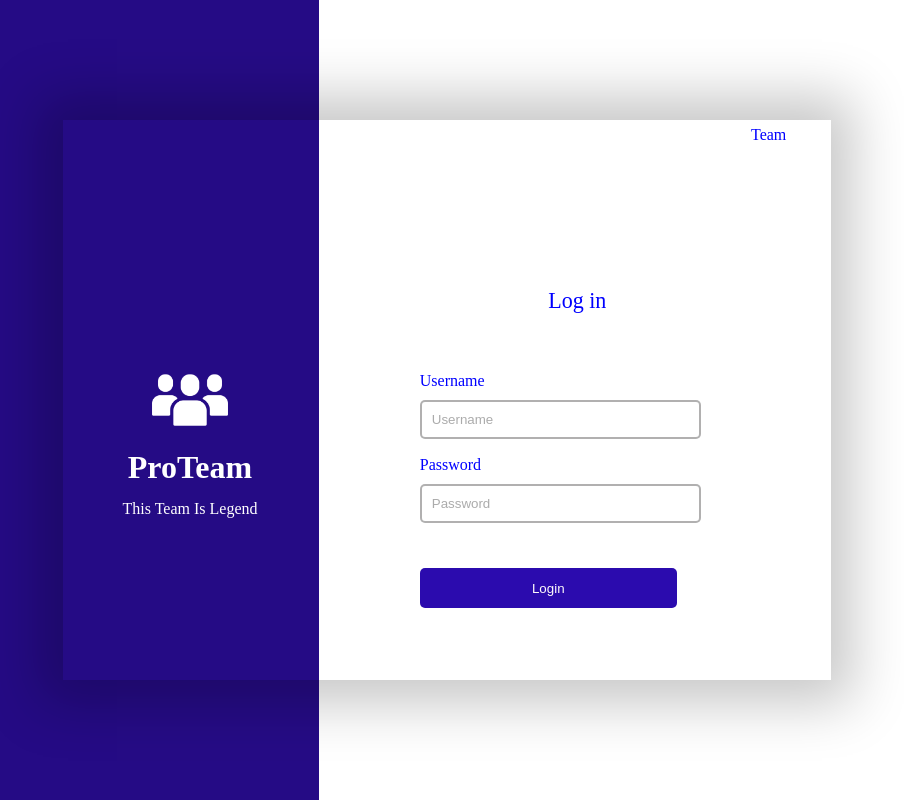
After one commit to andikafahrezzi/dss-saw, a PHP site: page /login.php in a window 1280 px wide. The commit adds this page. Shown: the whole page, without its empty margins (193-1097 px from the left). Run offline with PHP 8.4, Linux system fonts and the light colour scheme.

Commit message:
feat: Add feature login

```diff
--- a/assets/css/custom.css
+++ b/assets/css/custom.css
@@ -3,13 +3,156 @@
 }
 
 .navbar {
-    background: blue;
+    background: #250b85;
+}
+
+ul li #logout {
+    margin-left: 15rem;
 }
 footer {
-    background: blue;
+    background: #250b85;
     color: white;
     padding: 1.5rem;
 }
 #navbarSupportedContent{
  margin-left: 15rem;
 }
+
+.f {
+    width: 40%;
+    height: 100%;
+    position: absolute;
+    top: 0;
+    left: 0;
+    background: #250b85;
+}
+.b {
+    width: 100%;
+    height: 100%;
+    display: flex;
+    align-items: center;
+    justify-content: center;
+    position: absolute;
+    top: 0;
+    left: 0;
+}
+.c {
+    width: 60%;
+    height: 70%;
+    display: flex;
+    -webkit-box-shadow: -2px 0px 52px 24px rgba(0,0,0,0.22);
+-moz-box-shadow: -2px 0px 52px 24px rgba(0,0,0,0.22);
+box-shadow: -2px 0px 52px 24px rgba(0,0,0,0.22);
+color: rgb(255, 255, 255);
+}
+.c .t {
+    width: 33.4%;
+    /* 67.6 */
+    /* background: red; */
+    height: 100%;
+    display: flex;
+    align-items: center;
+    justify-content: center;
+    position: relative;
+}
+.c .v {
+    width: 67.6%;
+    height: 100%;
+    display: flex;
+    align-items: center;
+    justify-content: center;
+    position: relative;
+    /* background: red; */
+}
+.c .t .box {
+    display: flex;
+    align-items: center;
+    justify-content: center;
+    width: 100%;
+}
+.c .t img {
+    width: 30%;
+}
+.c .t h1 {
+    position: absolute;
+    top: 55%;
+}
+.c .t p {
+    position: absolute;
+    top: 65%;
+}
+.c .v .z {
+    position: absolute;
+    top: 1%;
+    left: 100%;
+    transform: translateX(-80px);
+}
+.c .v .x {
+    position: absolute;
+    top: 30%;
+    font-size: 3ex;
+    left: 45%;
+    /* transform: translateX(-80px); */
+}
+.c .v .em {
+    position: absolute;
+    top: 45%;
+    /* font-size: 3ex; */
+    left: 20%;
+    /* transform: translateX(-80px); */
+}
+input {
+    border-radius: 5px;
+    padding: 10px;
+    opacity: 60%;
+    width: 50%;
+    border: 2px solid rgba(29, 28, 28, 0.568);
+}
+button {
+    background: #2b0bae;
+    border: 0;
+    border-radius: 5px;
+    padding: 10px;
+    width: 50%;
+    height: 40px;
+    display: flex;
+    align-items: center;
+    justify-content: center;
+}
+.c .v #emi {
+    position: absolute;
+    top: 50%;
+    /* font-size: 3ex; */
+    left: 20%;
+    /* transform: translateX(-80px); */
+}
+.c .v .ep {
+    position: absolute;
+    top: 60%;
+    /* font-size: 3ex; */
+    left: 20%;
+    /* transform: translateX(-80px); */
+}
+.c .v #epi {
+    position: absolute;
+    top: 65%;
+    /* font-size: 3ex; */
+    left: 20%;
+    /* transform: translateX(-80px); */
+}
+.c .v .lb {
+    position: absolute;
+    top: 80%;
+    /* font-size: 3ex; */
+    left: 20%;
+    /* transform: translateX(-80px); */
+    color: rgb(254, 251, 251);
+}
+.c .v .lb:active {
+    /* color: #1AEBB6; */
+    background: #090ea0ad;
+}
+
+#ket {
+    color: blue;
+}
--- a/index.php
+++ b/index.php
@@ -7,9 +7,10 @@ $index2 = mysqli_query($koneksi,"SELECT * FROM alternatif");
 	<br>
 	<div class="container">
 	  <h1 class="display-5 text-center" id="judul">
-	  	  Sistem Pendukung Keputusan Metode SAW <br>(Simple Additive Weighting)
+      Implementasi Metode Simple Additive Weighting (SAW) untuk Pemilihan Kota Wisata Terbaik bagi Warga Jakarta
+
       </h1>
-	   <p class="text-justify"> Simple Additive Weighting (SAW) Salah satu metode yang digunakan untuk menyelesaikan masalah dari Fuzzy Multiple Attribute Decision Making ( FMADM ) adalah metode Simple Additive Weighting (SAW) yaitu suatu metode yang digunakan untuk mencari alternatif optimal dari sejumlah alternatif dengan kriteria tertentu.</p>
+	   <p class="text-justify"> Metode SAW adalah salah satu metode yang sering digunakan dalam SPK untuk menentukan alternatif terbaik dari sejumlah alternatif berdasarkan beberapa kriteria yang telah ditentukan. Konsep dasar dari metode ini adalah mencari penjumlahan terbobot dari nilai setiap alternatif pada semua kriteria. Dengan kata lain, setiap kriteria diberikan bobot yang menunjukkan tingkat kepentingannya, kemudian nilai setiap alternatif pada masing-masing kriteria dikalikan dengan bobotnya, dan hasilnya dijumlahkan. Alternatif dengan nilai total tertinggi dianggap sebagai alternatif terbaik.</p>
 	</div>
 	<br>
 	<div style="width: 700px; box-sizing: border-box; margin: 0 auto;">
--- /dev/null
+++ b/login.php
@@ -0,0 +1,45 @@
+<!DOCTYPE html>
+<html lang="en">
+
+<head>
+    <meta charset="UTF-8">
+    <meta name="viewport" content="width=device-width, initial-scale=1.0">
+    <title>Login - SAW</title>
+    <link href="https://fonts.googleapis.com/css2?family=Nunito:wght@300;400;600;700;800&display=swap" rel="stylesheet">
+    <link rel="stylesheet" href="assets/css/custom.css">
+    <link rel="shortcut icon" href="assets/images/favicon.png" type="image/x-icon">
+</head>
+
+<body>
+    <div id="auth">
+    <div class="f"></div>
+    <div class="b">
+        <div class="c">
+            <div class="t">
+                <div class="box">
+                    <!-- <div class="bn"> -->
+                        <img src="assets/image/team2.png" alt="">
+                        <h1>ProTeam</h1>
+                        <p>This Team Is Legend</p>
+                    </div>
+                <!-- </div> -->
+            </div>
+            <div class="v">
+                <div class="z" id="ket">Team</div>
+                <div class="x" id="ket">Log in</div>
+                <form action="login-act.php" method="post">
+                <div class="em" id="ket">Username</div>
+                <input type="text" id="emi" class="form-control form-control-xl" placeholder="Username" name="username">
+                <div class="ep" id="ket">Password</div>
+                <input type="password" id="epi" class="form-control form-control-xl" placeholder="Password" name="password">
+                <button class="lb btn btn-primary btn-block btn-lg shadow-lg mt-5 text-white" type="submit">Login</button>
+                </form>
+
+            </div>
+        </div>
+    </div>
+
+    </div>
+</body>
+
+</html>
--- /dev/null
+++ b/logout.php
@@ -0,0 +1,4 @@
+<?php
+session_start();
+session_destroy();
+header("location:login.php");
```
Also changed, not shown: header.php (+10 -0 lines), login-act.php (added, +18 -0 lines), assets/image/team2.png (added), assets/image/user.png (added), assets/image/users.png (added), assets/image/uses.jpg (added), assets/image/uses.png (added).
